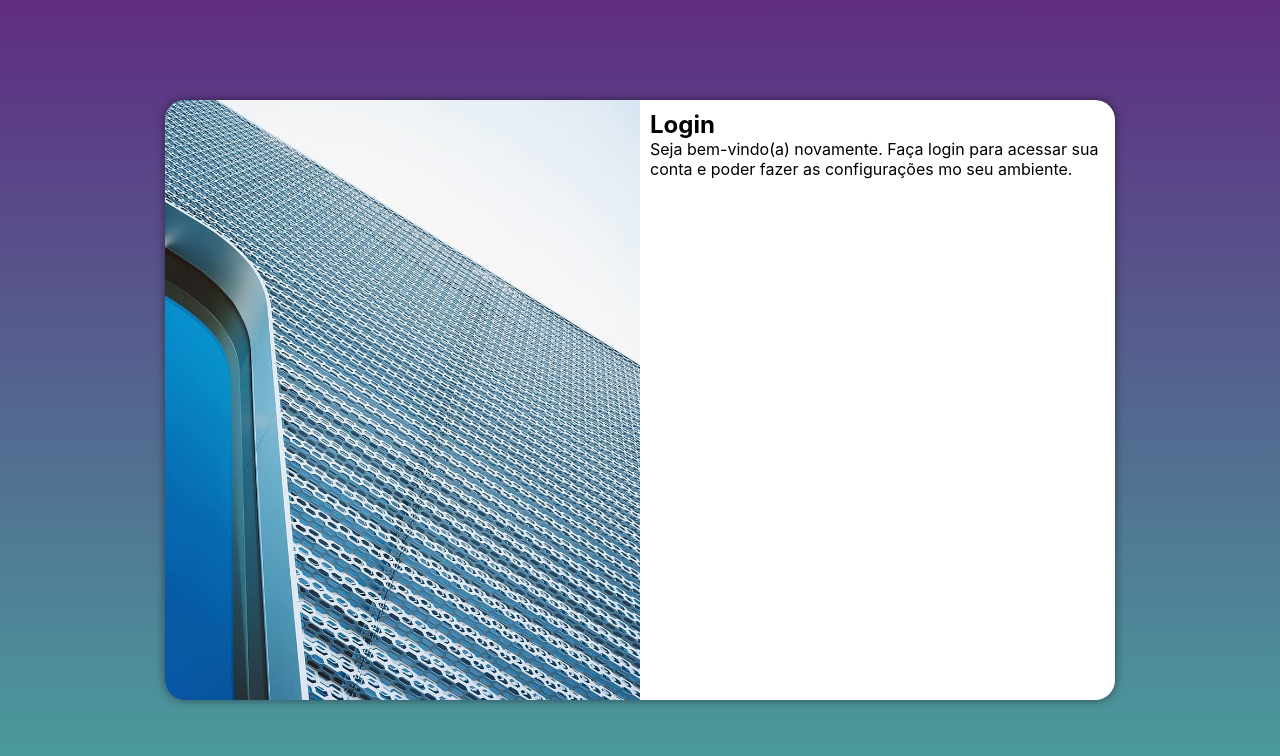
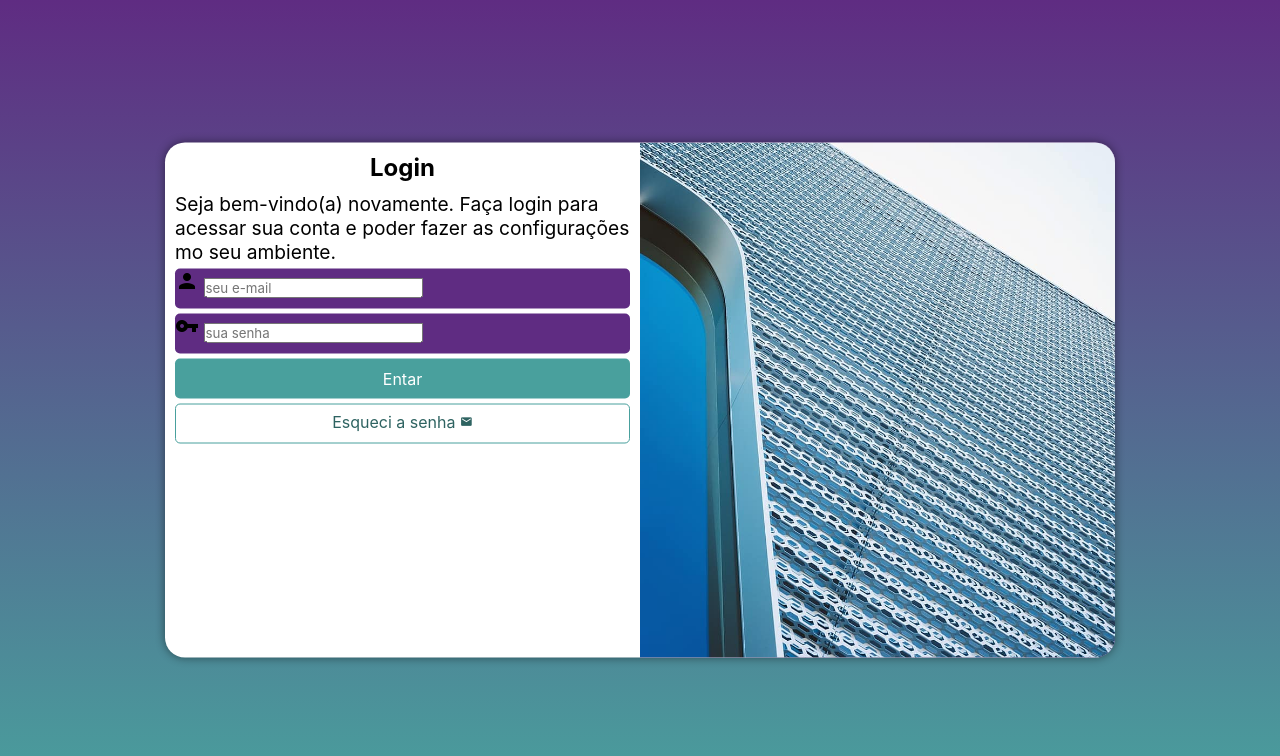
Before and after one commit to EderneyJunior/projeto-login, a plain HTML site: page index.html in a window 1280 px wide. Drawn offline with Linux system fonts and the light colour scheme.

Commit message:
Formatação do formulario

```diff
--- a/estilos/media-query.css
+++ b/estilos/media-query.css
@@ -32,13 +32,17 @@
     }
 
     section#login > div#imagem {
-        float: left;
+        float: right;
         width: 50%;
         height: 100%;
     }
 
     section#login > div#formulario {
-        float: right;
+        float: left;
         width: 50%;
     }
+
+    div#formulario > p {
+        font-size: 1.2em;
+    }
 }
--- a/estilos/style.css
+++ b/estilos/style.css
@@ -33,8 +33,8 @@ section#login {
     overflow: hidden;
 
     background-color: white;
-    width: 300px;
-    height: 600px;
+    width: 250px;
+    height: 515px;
     border-radius: 20px;
     box-shadow: 0px 0px 10px rgba(0, 0, 0, 0.479);
 
@@ -55,3 +55,62 @@ section#login > div#formulario {
     padding: 10px;
 
 }
+
+div#formulario > h1 {
+    text-align: center;
+    margin-bottom: 10px;
+}
+
+div#formulario > p {
+    font-size: 0.8em;
+}
+
+form > div.campo {
+    background-color: #5f2c82;
+    height: 40px;
+    border-radius: 5px;
+    margin: 5px 0px;
+}
+
+form label {
+    display: none;
+}
+
+form > input[type=submit] {
+    display: block;
+    font-size: 1em;
+    width: 100%;
+    height: 40px;
+    background-color: #49a09d;
+    color: white;
+    border: none;
+    border-radius: 5px;
+    cursor: pointer;
+}
+
+form > input[type=submit]:hover {
+    background-color: #2e6361;
+}
+
+form > a.botan {
+    display: block;
+    text-align: center;
+    font-size: 1em;
+    width: 100%;
+    height: 40px;
+    padding-top: 7px;
+    margin-top: 5px;
+    background-color: white;
+    color: #2e6361;
+    border: 1px solid #49a09d;
+    border-radius: 5px;
+    text-decoration: none;
+}
+
+form > a.botan:hover {
+    background-color: #6de9e5;
+}
+
+form > a.botan > span {
+    font-size: 0.8em;
+}
--- a/index.html
+++ b/index.html
@@ -4,6 +4,7 @@
     <meta charset="UTF-8">
     <meta name="viewport" content="width=device-width, initial-scale=1.0">
     <title>Projeto Login</title>
+    <link href="https://fonts.googleapis.com/icon?family=Material+Icons"rel="stylesheet">
     <link rel="stylesheet" href="estilos/style.css">
     <link rel="stylesheet" href="estilos/media-query.css">
 </head>
@@ -16,6 +17,20 @@
             <div id="formulario">
                 <h1>Login</h1>
                 <p>Seja bem-vindo(a) novamente. Faça login para acessar sua conta e poder fazer as configurações mo seu ambiente.</p>
+                <form action="" method="post">
+                    <div class="campo">
+                        <span class="material-icons">person</span>
+                        <input type="email" name="login" id="ilogin" placeholder="seu e-mail" autocomplete="email" required maxlength="40">
+                         <label for="ilogin">Login</label>
+                    </div>
+                    <div class="campo">
+                        <span class="material-icons">vpn_key</span>
+                        <input type="password" name="sen" id="isen" placeholder="sua senha" autocomplete="current-password" required minlength="8" max-length="20">
+                        <label for="isen">Senha</label>
+                    </div>
+                    <input type="submit" value="Entar">
+                    <a href="#" class="botan">Esqueci a senha <span class="material-icons">mail</span></a>
+                </form>
             </div>
         </section>
     </main>
```
